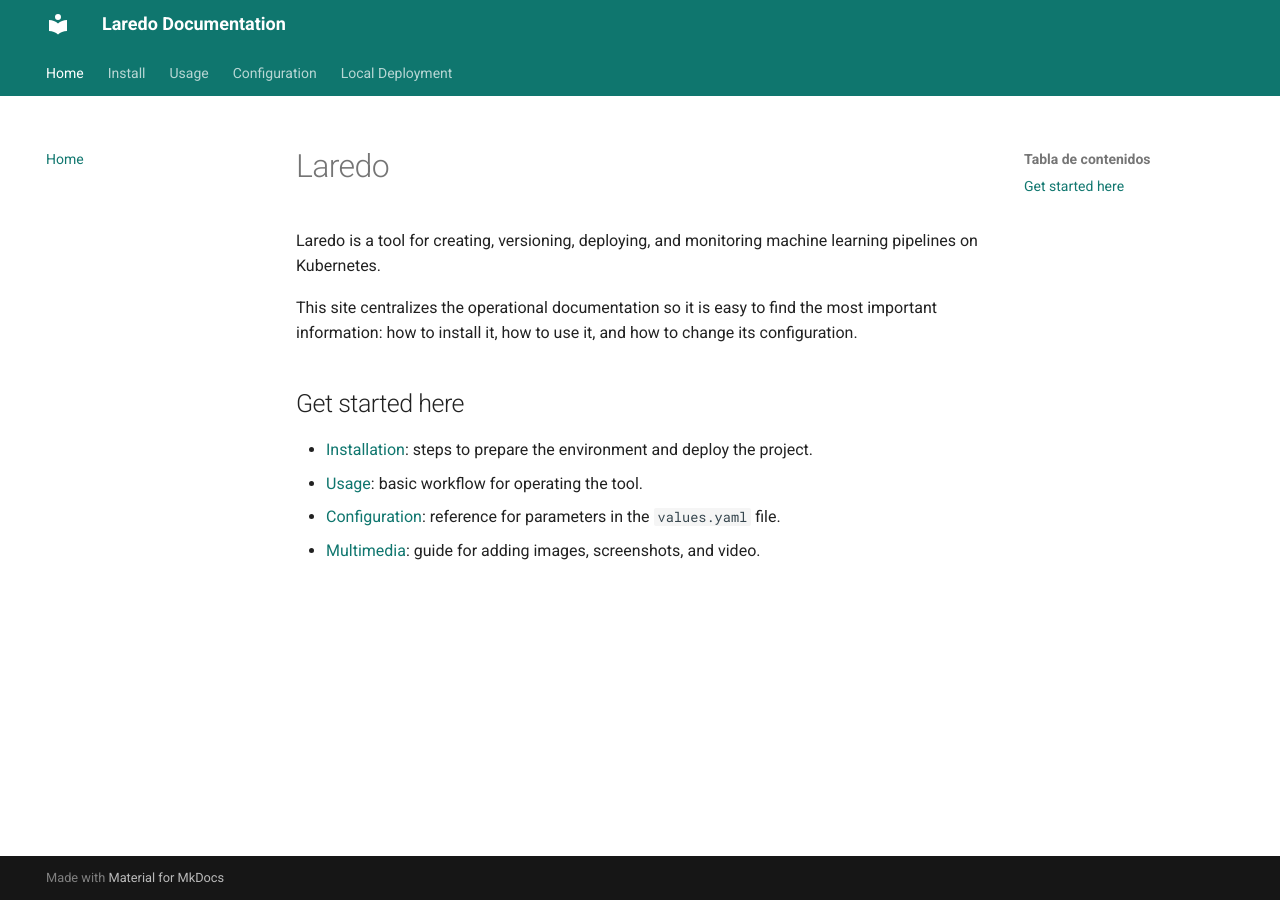
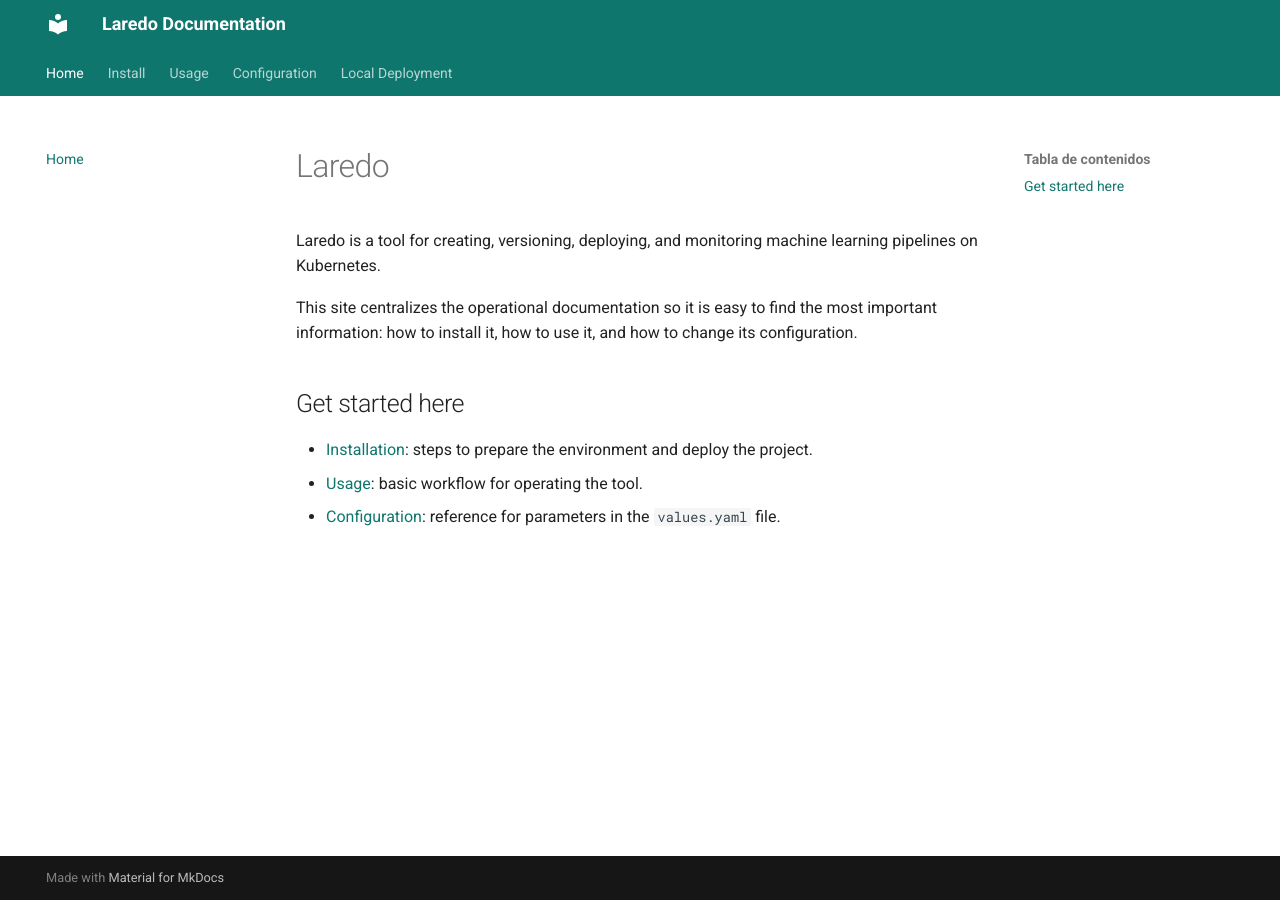
Before and after one commit to istr-uc/LaredoMLOps, an MkDocs documentation site: the page built from docs/index.md, in a window 1280 px wide. Built offline with MkDocs 1.6.1 and Material for MkDocs 9.7.7, drawn with Linux system fonts in a browser that asks for light colours.

Commit message:
Fixed broken links in docs

```diff
--- a/docs/index.md
+++ b/docs/index.md
@@ -9,4 +9,3 @@ This site centralizes the operational documentation so it is easy to find the mo
 - [Installation](installation.md): steps to prepare the environment and deploy the project.
 - [Usage](usage.md): basic workflow for operating the tool.
 - [Configuration](configuration.md): reference for parameters in the `values.yaml` file.
-- [Multimedia](multimedia.md): guide for adding images, screenshots, and video.
```
Also changed, not shown: docs/installation.md (+0 -1 lines).
